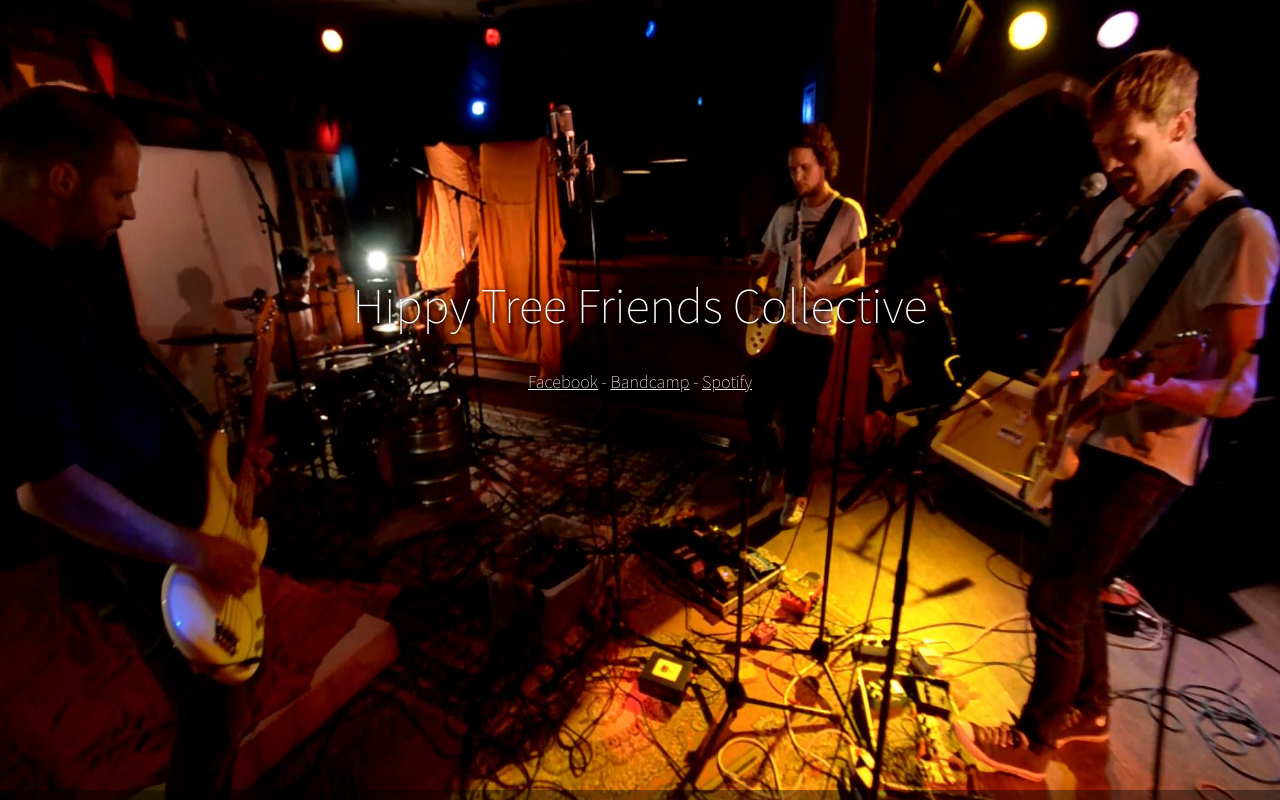
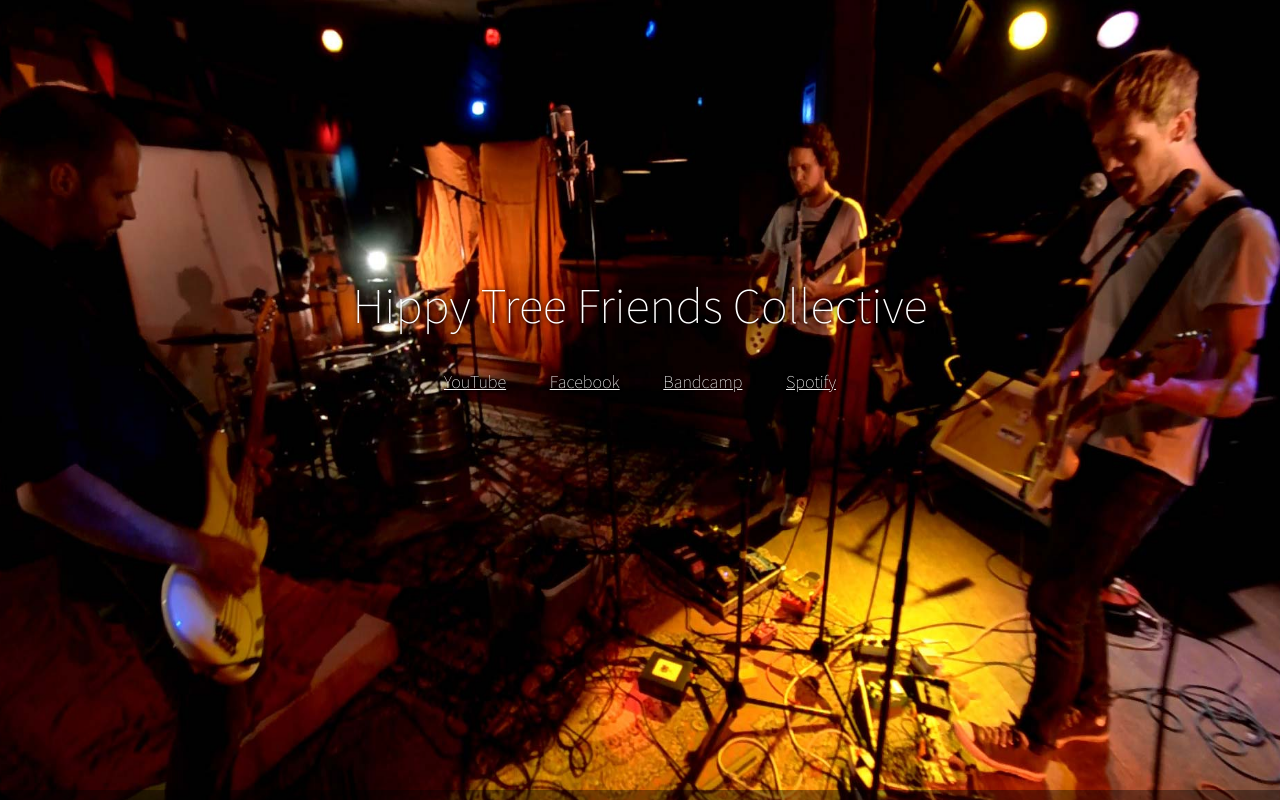
Before and after one commit to jtangelder/hippytreefriends.nl, a plain HTML site: page index.html in a window 1280 px wide. Drawn offline with Linux system fonts and the light colour scheme.

Commit message:
Update index.html

```diff
--- a/index.html
+++ b/index.html
@@ -39,6 +39,7 @@
 
       .content p a {
         color: #fff;
+        margin: 0 20px;
       }
 
       .social {
@@ -64,8 +65,9 @@
     <div class="content">
       <h1>Hippy Tree Friends Collective</h1>
       <p>
-      	<a href="https://www.facebook.com/hippytreefriendscollective">Facebook</a> -
-      	<a href="http://brighterrecords.bandcamp.com/album/wigdtpbr">Bandcamp</a> -
+      	<a href="https://www.youtube.com/results?search_query=%22hippy+tree+friends%22">YouTube</a>
+      	<a href="https://www.facebook.com/hippytreefriendscollective">Facebook</a>
+      	<a href="http://brighterrecords.bandcamp.com/album/wigdtpbr">Bandcamp</a>
       	<a href="https://play.spotify.com/artist/1lOYSaQsUT1Iyck5XjjlEh">Spotify</a>
       </p>
     </div>
```
